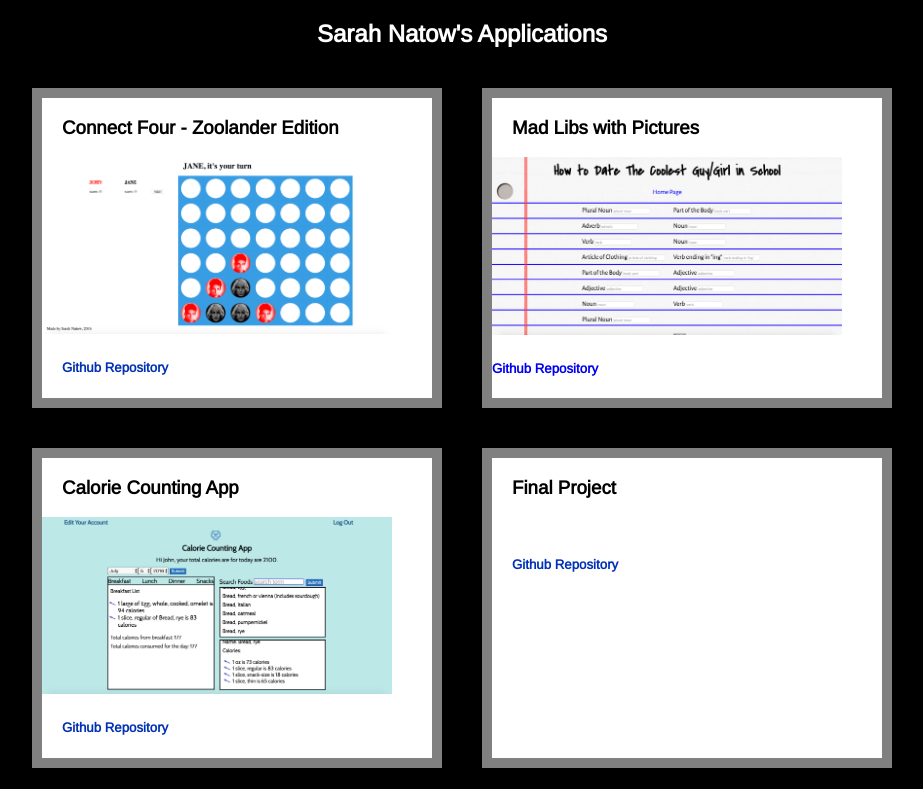
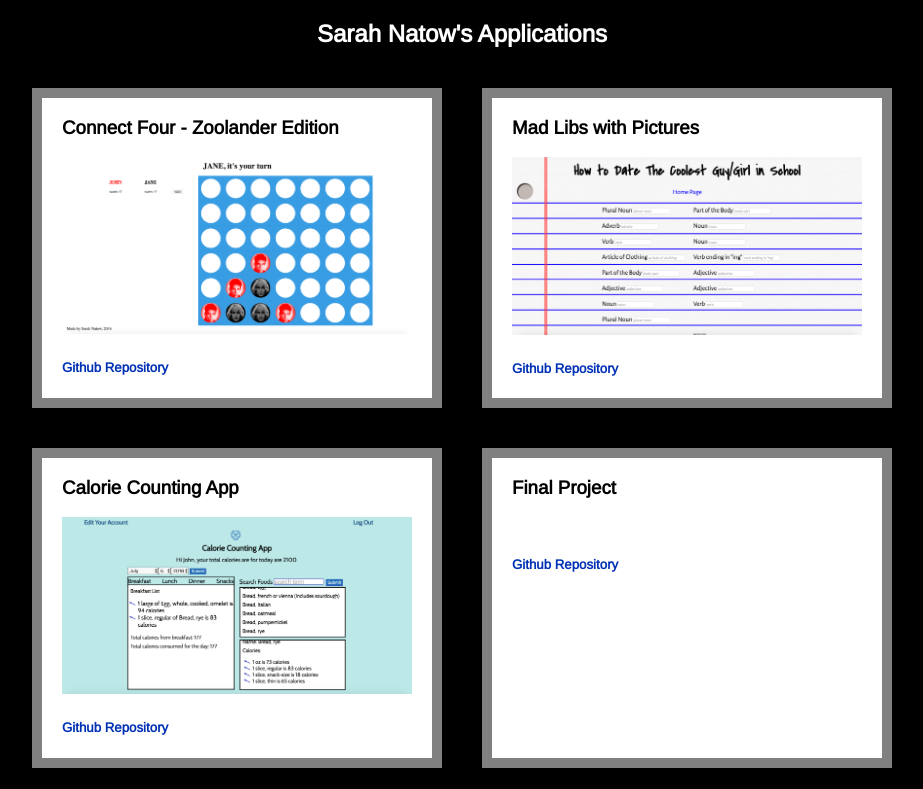
Before and after one commit to snatow/portfolio, a plain HTML site: page index.html in a window 1280 px wide. Shown: the top 789 px of the page, without its empty margins (178-1101 px from the left). Drawn offline with nearby package versions, Linux system fonts and the light colour scheme.

Commit message:
fixing image spacing

```diff
--- a/index.html
+++ b/index.html
@@ -10,22 +10,22 @@
   <h2>Sarah Natow's Applications</h2>
   <div class='project'>
     <h3>Connect Four - Zoolander Edition</h3>
-    <a target="_blank" href="http://snatow.github.io/unit-1-project/"><img src="./images/project_1.png"></a>
+    <a class='ilink' target="_blank" href="http://snatow.github.io/unit-1-project/"><img src="./images/project_1.png"></a>
     <h5><a class='glink' target="_blank" href="https://github.com/snatow/unit-1-project">Github Repository</a></h5>
   </div>
   <div class='project'>
     <h3>Mad Libs with Pictures</h3>
-    <a target="_blank" href="http://mad-libs-pics.herokuapp.com/mad-libs"><img src="./images/project_2b.png"></a>
-    <h5><a tclass='glink' arget="_blank" href="https://github.com/snatow/mad_libs_project_2">Github Repository</a></h5>
+    <a class='ilink' target="_blank" href="http://mad-libs-pics.herokuapp.com/mad-libs"><img src="./images/project_2b.png"></a>
+    <h5><a class='glink' target="_blank" href="https://github.com/snatow/mad_libs_project_2">Github Repository</a></h5>
   </div>
   <div class='project'>
     <h3>Calorie Counting App</h3>
-    <a target="_blank" href="http://snatow-calorie-app.herokuapp.com/"><img src="./images/project_3.png"></a>
+    <a class='ilink' target="_blank" href="http://snatow-calorie-app.herokuapp.com/"><img src="./images/project_3.png"></a>
     <h5><a class='glink' target="_blank" href="https://github.com/snatow/calorie-app">Github Repository</a></h5>
   </div>
   <div class='project'>
     <h3>Final Project</h3>
-    <a target="_blank" href=""><img src=""></a>
+    <a class='ilink' target="_blank" href=""><img src=""></a>
     <h5><a class='glink' target="_blank" href="">Github Repository</a></h5>
   </div>
   <div class='about'>
--- a/styles.css
+++ b/styles.css
@@ -47,6 +47,11 @@ a:hover {
 .clink {
   color: white;
 }
+
+.ilink {
+  margin-left: 20px;
+}
+
 h3 {
   margin-left: 20px;
 }
```
